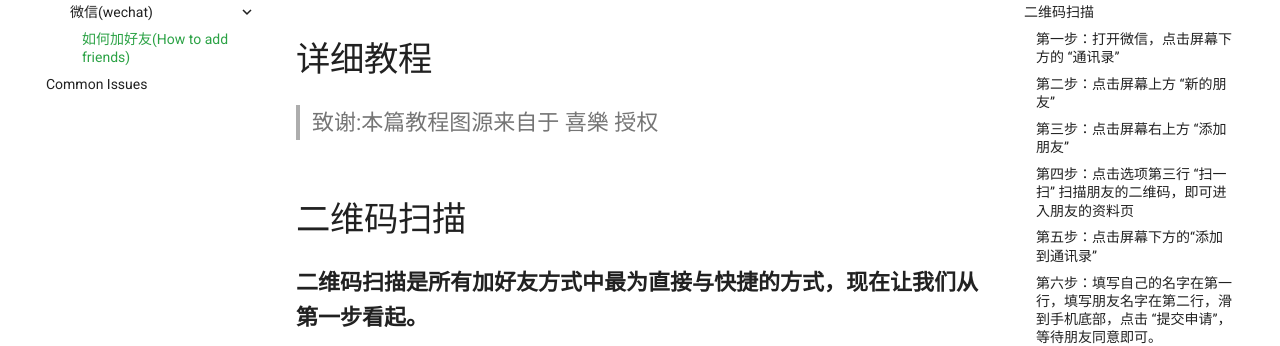
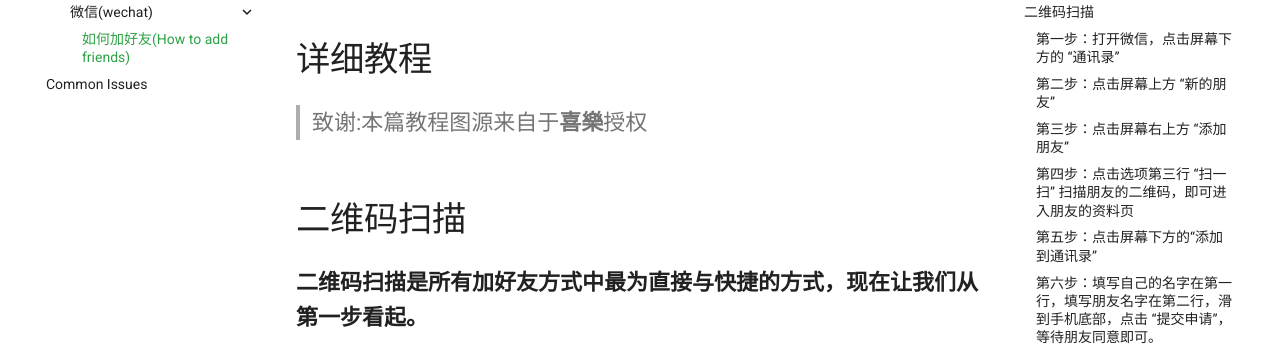
Before and after one commit to chatseeon/easy-android-seniors, an MkDocs documentation site: the page built from docs/tutorials/app-category/Instant-messaging/wechat/add-friends.md, in a window 1280 px wide and 900 px high, scrolled down 510 px. Shown: the part 150-496 px from the top of the window. Built offline with MkDocs 1.6.1 and Material for MkDocs 9.7.7, drawn with Linux system fonts in a browser that asks for light colours; comment, search, counter and statistics services are not loaded.

````diff
--- a/docs/tutorials/app-category/Instant-messaging/wechat/add-friends.md
+++ b/docs/tutorials/app-category/Instant-messaging/wechat/add-friends.md
@@ -15,7 +15,7 @@ A[通讯录] -->B(新的朋友)
 
 ```
 ## 详细教程
-> 致谢:本篇教程图源来自于 喜樂 授权
+> 致谢:本篇教程图源来自于**喜樂**授权
 
 ## 二维码扫描
 **二维码扫描是所有加好友方式中最为直接与快捷的方式，现在让我们从第一步看起。**
````
